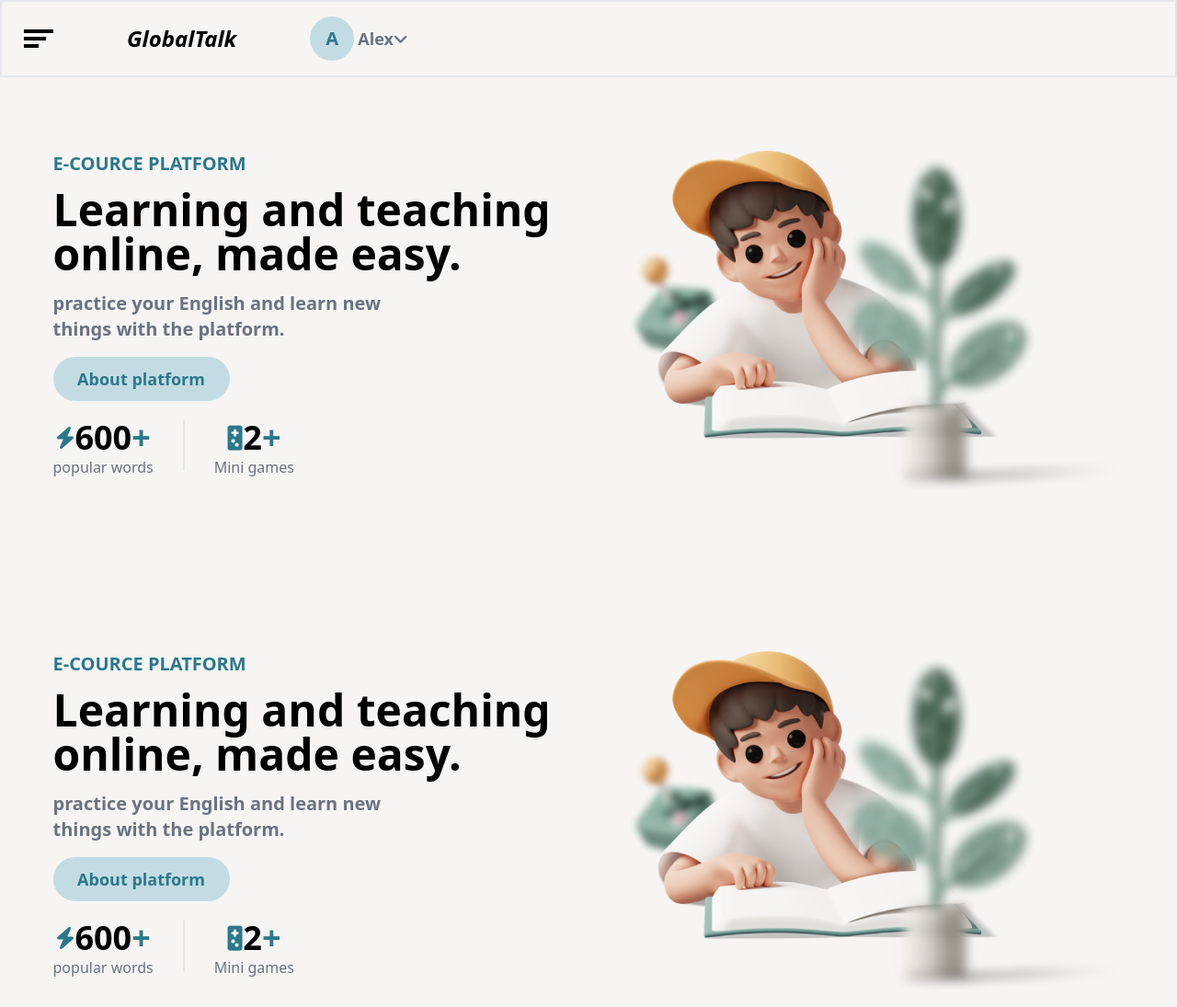
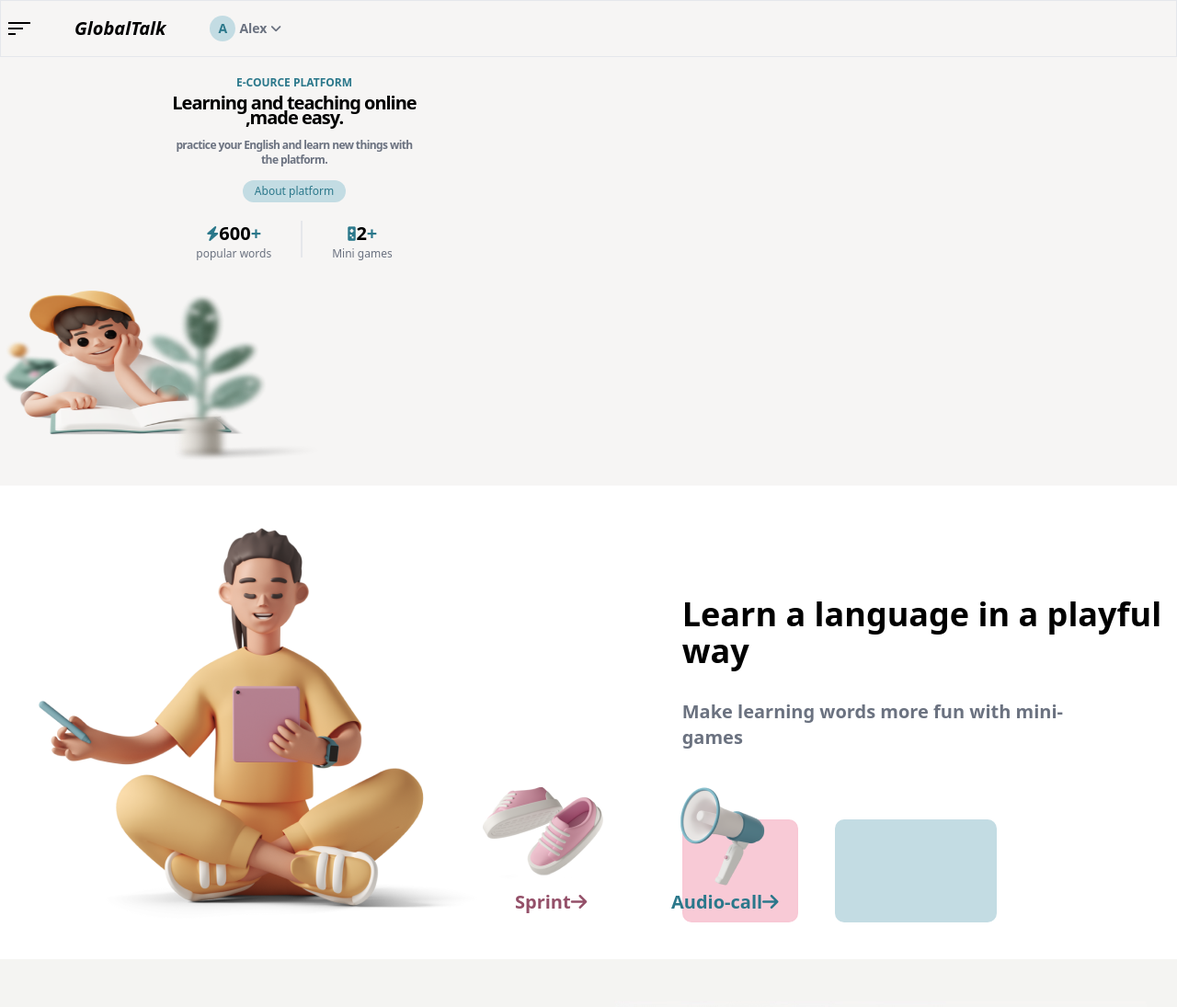
Before and after one commit to amna-gurmani/global-talk, a plain HTML site: page index.html in a window 1280 px wide. Shown: the top 1095 px of the page at 92% size. Drawn offline with nearby package versions, Linux system fonts and the light colour scheme.

Commit message:
media query

```diff
--- a/index.html
+++ b/index.html
@@ -18,7 +18,7 @@
     <!-- header///////////////////// -->
     <header class="sm:hidden">
       <div
-        class="border-2 border-black-200 bg-[#f6f5f4] flex justify-between items-center px-6 py-4"
+        class="border border-black-200 bg-[#f6f5f4] flex justify-between items-center px-6 py-4"
       >
         <!-- Globaltalk logo//////////////////  -->
         <div class="flex gap-8">
@@ -73,20 +73,19 @@
   <!-- header///////////////////// -->
   <header>
     <div
-      class="border-2 border-black-200 bg-[#f6f5f4] flex gap-20 items-center px-6 py-4"
+      class="border border-black-200 bg-[#f6f5f4] flex gap-12 items-center pl-2 pr-1 py-4"
     >
     <!-- toggle button /////////////////////// -->
     <div>
-      <div class="sm:border-2 border-black w-[2rem] mb-1"></div>
-      <div class="sm:border-2 border-black w-[1.5rem] mb-1"></div>
-      <div class="sm:border-2 border-black w-[1rem] "></div>
+      <div class="sm:border border-black w-[1.5rem] mb-1"></div>
+      <div class="sm:border border-black w-[1rem] mb-1"></div>
+      <div class="sm:border border-black w-[0.5rem] "></div>
     </div>
 
       <!-- Globaltalk logo//////////////////  -->
         <div>
           <h1
-            class="text-2xl font-black italic"
-          >
+            class="text-xl font-black italic">
             GlobalTalk
           </h1>
         </div>
@@ -95,11 +94,11 @@
 
         <div class="flex items-center gap-1">
           <p
-            class="font-bold text-xl text-[#2b788b] bg-[#c3dce3] w-12 h-12 rounded-full flex items-center justify-center"
+            class="font-semibold text-sm text-[#2b788b] bg-[#c3dce3] w-7 h-7 rounded-full flex items-center justify-center"
           >
             A
           </p>
-          <p class="font-extrabold text-lg text-gray-500">Alex<i class="fa-solid fa-angle-down"></i></p>
+          <p class="font-semibold text-sm text-gray-500">Alex <i class="fa-solid fa-angle-down"></i></p>
         </div>
     </div>
   </header>
@@ -109,24 +108,23 @@
       <!-- hero-section//////////////////////// -->
 
       <section>
-        <div class="flex justify-center py-20 w-full bg-[#f6f5f4] gap-8">
+        <div class="flex justify-center py-20 w-full bg-[#f6f5f4] gap-8 sm:hidden ">
           <!-- text///////////////////////// -->
-          <div class="flex flex-col w-[50%] pl-12">
+          <div class="flex flex-col w-[50%] pl-1 ">
             <!-- first line//// -->
             <div>
-              <p class="text-[#2b788b] text-xl font-semibold">
+              <p class="text-[#2b788b] text-xl font-semibold ">
                 E-COURCE PLATFORM
               </p>
             </div>
             <!-- 2nd line////// -->
-            <div class="pt-3">
-              <span class="text-5xl font-extrabold italc"
-                >Learning and teaching online, made easy.</span
-              >
+            <div class="pt-3 sm:pt-0">
+              <span class="text-5xl font-extrabold "
+                >Learning and teaching online,made easy.</span>
             </div>
             <!-- 3rd line/////// -->
             <div class="pt-4">
-              <p class="text-gray-500 text-xl font-semibold w-[70%]">
+              <p class="text-gray-500 text-xl font-semibold w-[70%] ">
                 practice your English and learn new things with the platform.
               </p>
             </div>
@@ -186,36 +184,36 @@
 
 <!-- media query for sm ////////////////////////////////////////////////////// -->
 
-  <!-- main/////////////////////// -->
-    <main>
 <!-- hero-section//////////////////////// -->
 
     <section>
-        <div class="flex justify-center py-20 w-full bg-[#f6f5f4] gap-8">
+      <div class="flex justify-center py-20 w-full bg-[#f6f5f4] gap-8 sm:flex-col py-5 ">
         <!-- text///////////////////////// -->
-          <div class="flex flex-col w-[50%] pl-12">
+        <div class="flex flex-col w-[50%] pl-1 sm:pl-0 items-center justify-center ">
           <!-- first line//// -->
           <div>
-              <p class="text-[#2b788b] text-xl font-semibold">
+            <p class="text-[#2b788b] text-xl font-semibold sm:text-xs font-normal">
               E-COURCE PLATFORM
             </p>
           </div>
           <!-- 2nd line////// -->
+
+            <div class="text-5xl font-extrabold sm:text-xl pt-0 tracking-tighter flex flex-col justify-center items-center">
+              <span>Learning and teaching online</span>
+              <span class="-mt-3">,made easy.</span>
+            </div>
+
+          <!-- 3rd line/////// -->
+
+            <div class="text-gray-500 text-xl font-semibold pt-3 sm:text-xs font-normal tracking-tighter -mt-1 flex flex-col justify-center items-center">
+              <span>practice your English and learn new things with </span>
+              <span>the platform.</span>
+            </div>
+
+          <!-- button//////// -->
           <div class="pt-3">
-              <span class="text-5xl font-extrabold italc"
-                >Learning and teaching online, made easy.</span
-              >
-            </div>
-            <!-- 3rd line/////// -->
-            <div class="pt-4">
-              <p class="text-gray-500 text-xl font-semibold w-[70%]">
-                practice your English and learn new things with the platform.
-              </p>
-            </div>
-            <!-- button//////// -->
-            <div class="pt-4">
             <button
-                class="text-[#2b788b] text-lg font-bold bg-[#c3dce3] rounded-3xl w-[12rem] h-[3rem] hover:text-white hover:bg-[#2b788b]"
+              class="text-[#2b788b] text-lg font-bold bg-[#c3dce3] rounded-3xl w-[12rem] hover:text-white hover:bg-[#2b788b] sm:text-xs font-medium w-[7rem] h-6"
             >
               About platform
             </button>
@@ -224,34 +222,34 @@
             <!-- 600 popular words -->
             <div>
               <div
-                  class="text-4xl font-bold flex justify-center items-center"
+                class="text-4xl font-bold flex justify-center items-center sm:text-xl"
               >
-                  <i class="fa-solid fa-bolt text-2xl text-[#2b788b]"></i
-                  >600<span class="text-[#2b788b] text-extrabold font-black"
+                <i class="fa-solid fa-bolt text-2xl text-[#2b788b] sm:text-base"></i
+                >600<span class="text-[#2b788b] text-extrabold font-black sm:text-semibold"
                   >+</span
                 >
               </div>
-                <div class="text-md font-medium text-gray-500">
+              <div class="text-md font-medium text-gray-500 sm:text-xs">
                 popular words
               </div>
             </div>
             <!-- border between 2 divs/////////// -->
-              <div class="border-r-2 h-14"></div>
+            <div class="border-r-2 h-14 sm:h-10"></div>
             <!-- mini games button ////////// -->
             <div>
               <div
-                  class="text-4xl font-bold flex justify-center items-center"
+                class="text-4xl font-bold flex justify-center items-center sm:text-xl"
               >
                 <img
                   src="assets/images/plusdot.png"
                   alt="img"
-                    class="flex h-7"
+                  class="flex h-4"
                 />2
-                  <span class="text-[#2b788b] text-extrabold font-black"
+                <span class="text-[#2b788b] text-extrabold font-black sm: text-semibold"
                   >+</span
                 >
               </div>
-                <div class="text-md font-medium text-gray-500">Mini games</div>
+              <div class="text-md font-medium text-gray-500 sm:text-xs">Mini games</div>
             </div>
           </div>
         </div>
@@ -260,12 +258,11 @@
           <img
             src="assets/images/Frame 24.png"
             alt="boy img"
-              class="h-96 bg-[#f6f5f4]"
+            class="h-96 bg-[#f6f5f4] sm:h-[12rem] w-[24rem]"
           />
         </div>
       </div>
     </section>
-
 
       <!--1st section under hero-section ///////////// -->
       <section class="flex pt-10 w-[100%]">
```
Lines whose indentation alone changed are shown as unchanged.
